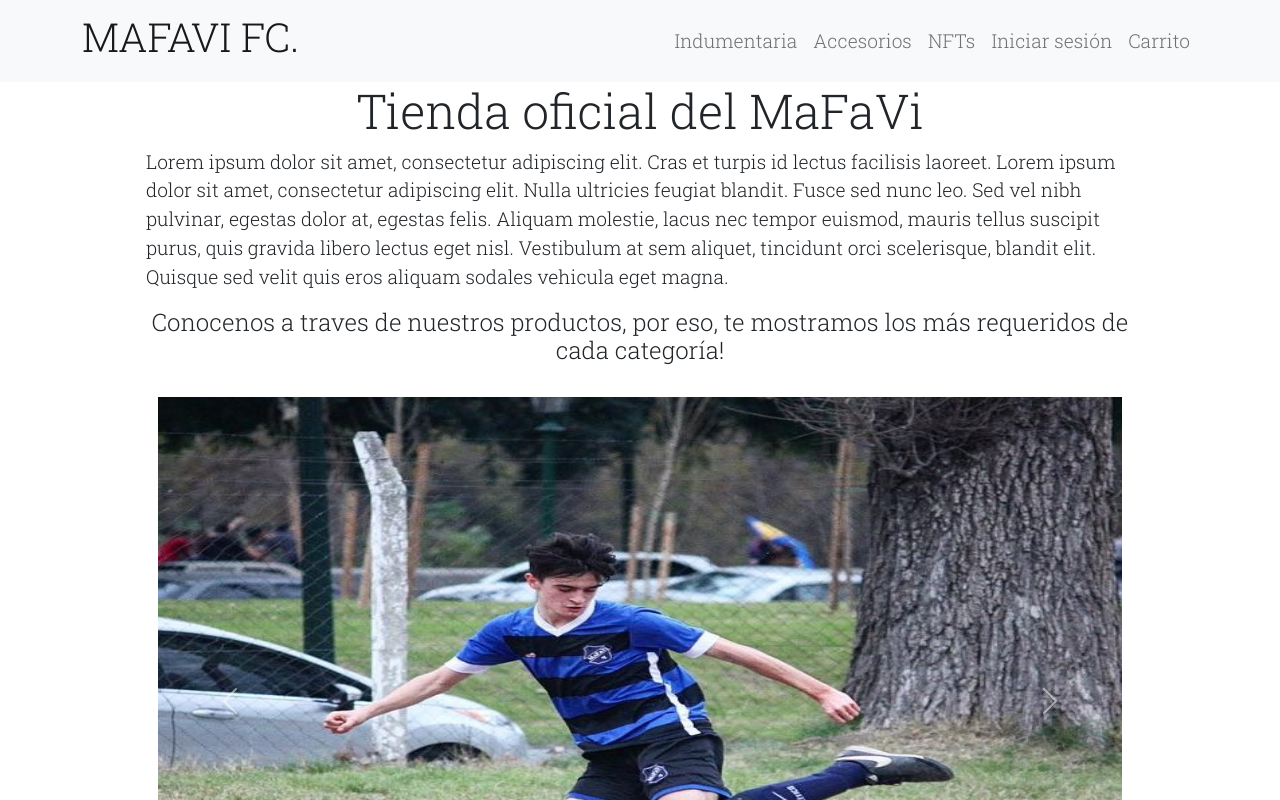
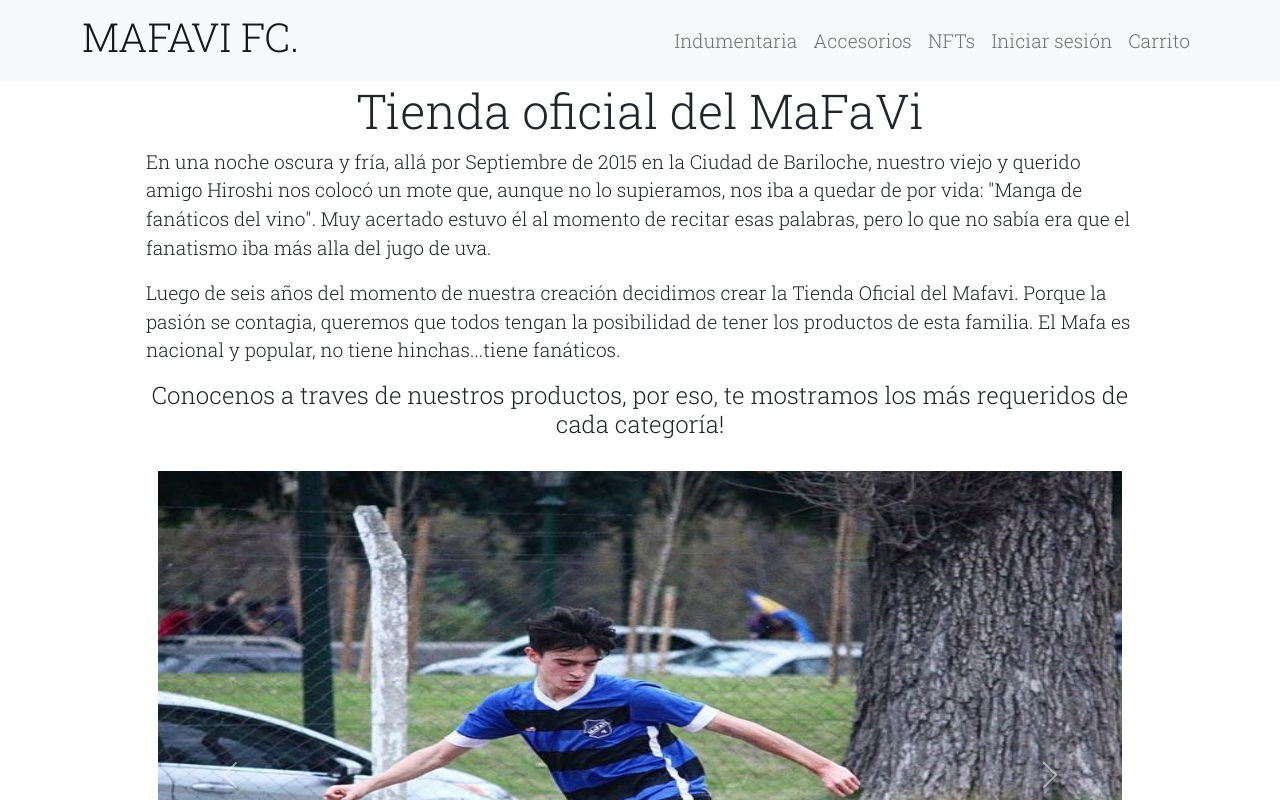
Before and after one commit to ViniTENC/REACTJS-CODER-VICENTE-TENCONI, a React (Create React App) app: page / in a window 1280 px wide. Shown: the top 800 px of the page. Built offline with nearby package versions, Linux system fonts and the light colour scheme.

Commit message:
PruebaNetlify

```diff
--- a/src/Componentes/Carrussel.js
+++ b/src/Componentes/Carrussel.js
@@ -29,7 +29,8 @@ const Carrussel = () => {
         return (
         <div id='containerPrincipal'>
             <h2 style={{"text-align": "center", "font-size" : "3rem"}}>Tienda oficial del MaFaVi</h2>
-        <p>Lorem ipsum dolor sit amet, consectetur adipiscing elit. Cras et turpis id lectus facilisis laoreet. Lorem ipsum dolor sit amet, consectetur adipiscing elit. Nulla ultricies feugiat blandit. Fusce sed nunc leo. Sed vel nibh pulvinar, egestas dolor at, egestas felis. Aliquam molestie, lacus nec tempor euismod, mauris tellus suscipit purus, quis gravida libero lectus eget nisl. Vestibulum at sem aliquet, tincidunt orci scelerisque, blandit elit. Quisque sed velit quis eros aliquam sodales vehicula eget magna.</p>
+            <p>En una noche oscura y fría, allá por Septiembre de 2015 en la Ciudad de Bariloche, nuestro viejo y querido amigo Hiroshi nos colocó un mote que, aunque no lo supieramos, nos iba a quedar de por vida: "Manga de fanáticos del vino". Muy acertado estuvo él al momento de recitar esas palabras, pero lo que no sabía era que el fanatismo iba más alla del jugo de uva.</p>
+            <p>Luego de seis años del momento de nuestra creación decidimos crear la Tienda Oficial del Mafavi. Porque la pasión se contagia, queremos que todos tengan la posibilidad de tener los productos de esta familia. El Mafa es nacional y popular, no tiene hinchas...tiene fanáticos.</p>
             <h4 style={{"text-align": "center"}}>Conocenos a traves de nuestros productos, por eso, te mostramos los más requeridos de cada categoría!</h4>
             <Container className='carrussel'>
                 <Carousel fade={true} interval= {4000} >
```
Also changed, not shown: 1 other file (tests, documents, lock files or other folders). Lines whose indentation alone changed are shown as unchanged.
